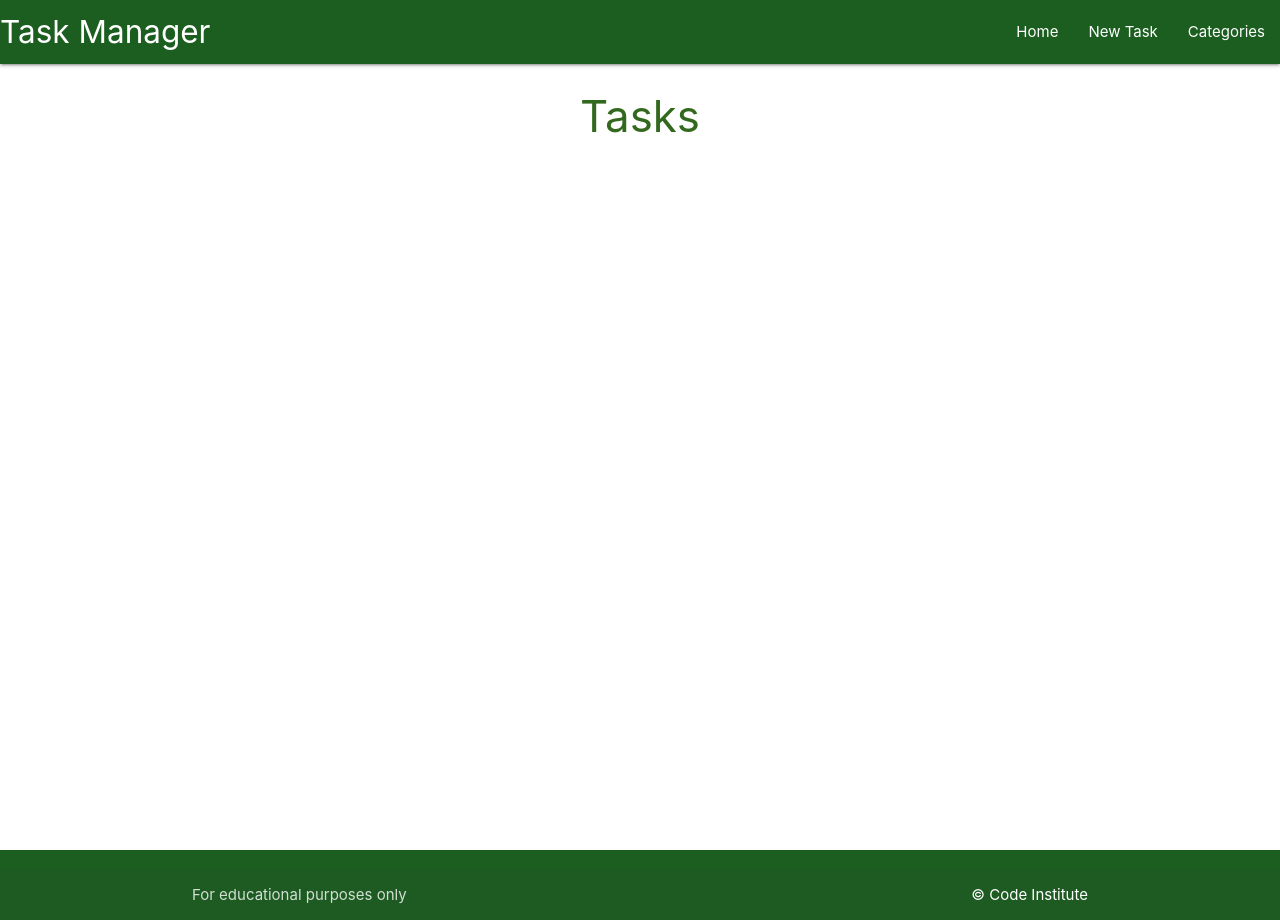
After one commit to Ljunkan22/task-app, a Flask app: template taskmanager/templates/tasks.html in a window 1280 px wide. The commit adds this page. Run offline with Flask 2, Linux system fonts and the light colour scheme; the template is opened without the code that fills it, so the values that code supplies are empty.

Commit message:
add style to site

```diff
--- a/run.py
+++ b/run.py
@@ -2,7 +2,7 @@ import os
 from taskmanager import app
 
 
-if __name__=="__main__":
+if __name__ == "__main__":
     app.run(
         host=os.environ.get("IP"),
         port=int(os.environ.get("PORT")),
--- a/taskmanager/routes.py
+++ b/taskmanager/routes.py
@@ -1,7 +1,8 @@
 from flask import render_template
 from taskmanager import app, db
+from taskmanager.models import Category, Task
 
 
 @app.route("/")
 def home():
-    return render_template("base.html")
+    return render_template("tasks.html")
--- /dev/null
+++ b/taskmanager/static/css/style.css
@@ -0,0 +1,9 @@
+body {
+    display: flex;
+    min-height: 100vh;
+    flex-direction: column;
+  }
+
+  main {
+    flex: 1 0 auto;
+  }
--- /dev/null
+++ b/taskmanager/static/js/script.js
@@ -0,0 +1,5 @@
+document.addEventListener("DOMContentLoaded", function() {
+    // sidenav initialization
+    let sidenav = document.querySelectorAll(".sidenav");
+    M.Sidenav.init(sidenav);
+});
--- a/taskmanager/templates/base.html
+++ b/taskmanager/templates/base.html
@@ -1,12 +1,59 @@
 <!DOCTYPE html>
 <html lang="en">
 <head>
+
     <meta charset="UTF-8">
     <meta http-equiv="X-UA-Compatible" content="IE=edge">
     <meta name="viewport" content="width=device-width, initial-scale=1.0">
-    <title>Task Manger</title>
+    <link rel="stylesheet" href="https://cdnjs.cloudflare.com/ajax/libs/font-awesome/5.15.3/css/all.min.css"
+        integrity="sha512-iBBXm8fW90+nuLcSKlbmrPcLa0OT92xO1BIsZ+ywDWZCvqsWgccV3gFoRBv0z+8dLJgyAHIhR35VZc2oM/gI1w=="
+        crossorigin="anonymous" referrerpolicy="no-referrer">
+    <link rel="stylesheet" href="https://cdnjs.cloudflare.com/ajax/libs/materialize/1.0.0/css/materialize.min.css"
+        type="text/css">
+    <link rel="stylesheet" href="{{ url_for('static', filename='css/style.css') }}" type="text/css">
+    <title>Task Manager</title>
 </head>
+
 <body>
-    hellow world!
+
+    <header>
+        <!-- top navbar -->
+        <nav class="green darken-4">
+            <div class="nav-wrapper">
+            <a href="{{ url_for('home') }}" class="brand-logo">Task Manager</a>
+            <a href="#" data-target="mobile-demo" class="sidenav-trigger"><i class="fas fa-bars"></i></a>
+            <ul class="right hide-on-med-and-down">
+                <li><a href="{{ url_for('home') }}">Home</a></li>
+                <li><a href="">New Task</a></li>
+                <li><a href="">Categories</a></li>
+            </ul>
+            </div>
+        </nav>
+
+        <!-- mobile sidenav -->
+        <ul class="sidenav" id="mobile-demo">
+            <li><a href="{{ url_for('home') }}">Home</a></li>
+            <li><a href="">New Task</a></li>
+            <li><a href="">Categories</a></li>
+        </ul>
+    </header>
+
+    <main class="container">
+        {% block content %}
+        {% endblock %}
+    </main>
+
+    <footer class="page-footer green darken-4">
+        <div class="footer-copyright">
+            <div class="container">
+                For educational purposes only
+                <a class="white-text right" href="https://codeinstitute.net" target="_blank">&copy; Code Institute</a>
+            </div>
+        </div>
+    </footer>
+
+    <script src="https://cdnjs.cloudflare.com/ajax/libs/materialize/1.0.0/js/materialize.min.js"></script>
+    <script src="{{ url_for('static', filename='js/script.js') }}"></script>
+
 </body>
 </html>
--- /dev/null
+++ b/taskmanager/templates/tasks.html
@@ -0,0 +1,6 @@
+{% extends "base.html" %}
+{% block content %}
+
+<h3 class="light-green-text text-darken-4 center-align">Tasks</h3>
+
+{% endblock %}
```
Also changed, not shown: taskmanager/models.py (added, +28 -0 lines), taskmanager/__init__.py (line endings or trailing spaces).
